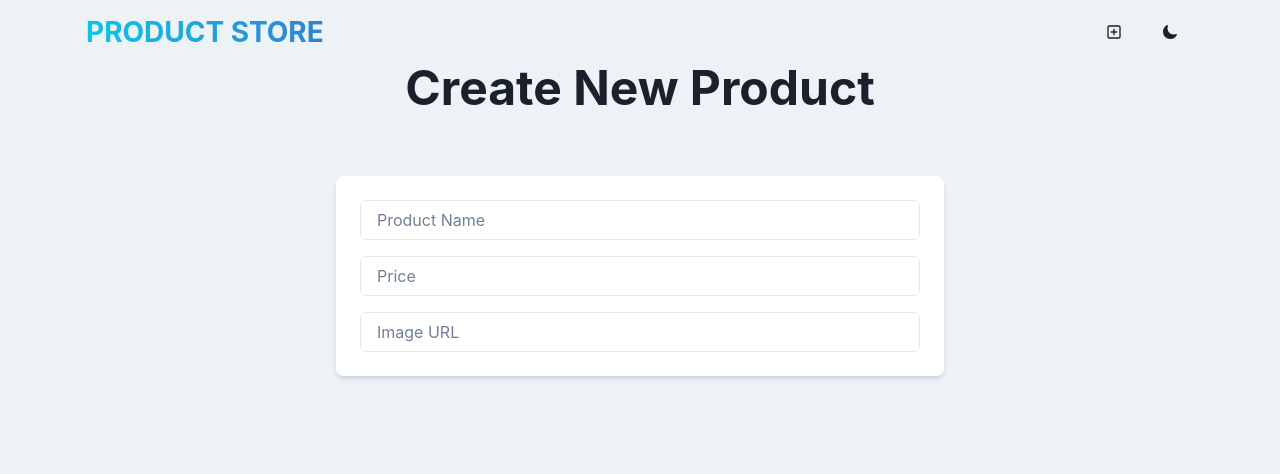
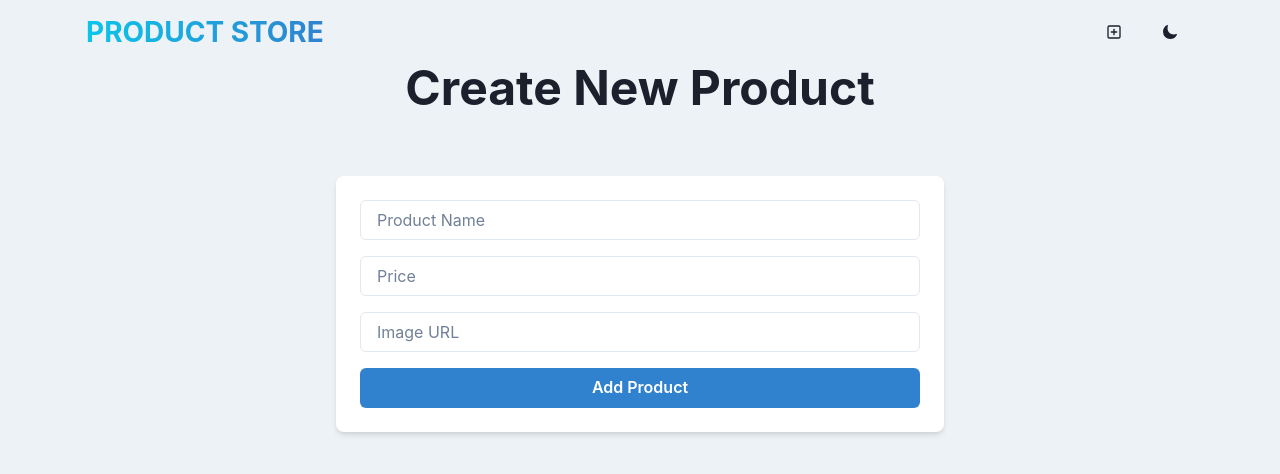
Before and after one commit to Paretooptimal22/MERN-PRODUCT-STORE, a React (Vite) app in the folder frontend/: page /create in a window 1280 px wide. Shown: the top 474 px of the page. Built offline with nearby package versions, Linux system fonts and the light colour scheme.

Commit message:
added button to form

```diff
--- a/frontend/src/pages/CreatePage.jsx
+++ b/frontend/src/pages/CreatePage.jsx
@@ -1,4 +1,4 @@
-import { Box, Container, Heading, Input, useColorModeValue, VStack } from "@chakra-ui/react";
+import { Box, Button, Container, Heading, Input, useColorModeValue, VStack } from "@chakra-ui/react";
 import { useState } from "react"
 
 const CreatePage = () => {
@@ -7,6 +7,10 @@ const CreatePage = () => {
     price: "",
     image: "",
   });
+
+  const handleAddProduct = () => {
+    console.log(newProduct)
+  };
 
   return (
     <Container maxW={"container.sm"}>
@@ -39,6 +43,9 @@ const CreatePage = () => {
 							value={newProduct.image}
 							onChange={(e) => setNewProduct({ ...newProduct, image: e.target.value })}
 						/>
+            <Button colorScheme="blue" onClick={handleAddProduct} w={"full"}>
+              Add Product
+            </Button>
           </VStack>
         </Box>
       </VStack>
```
